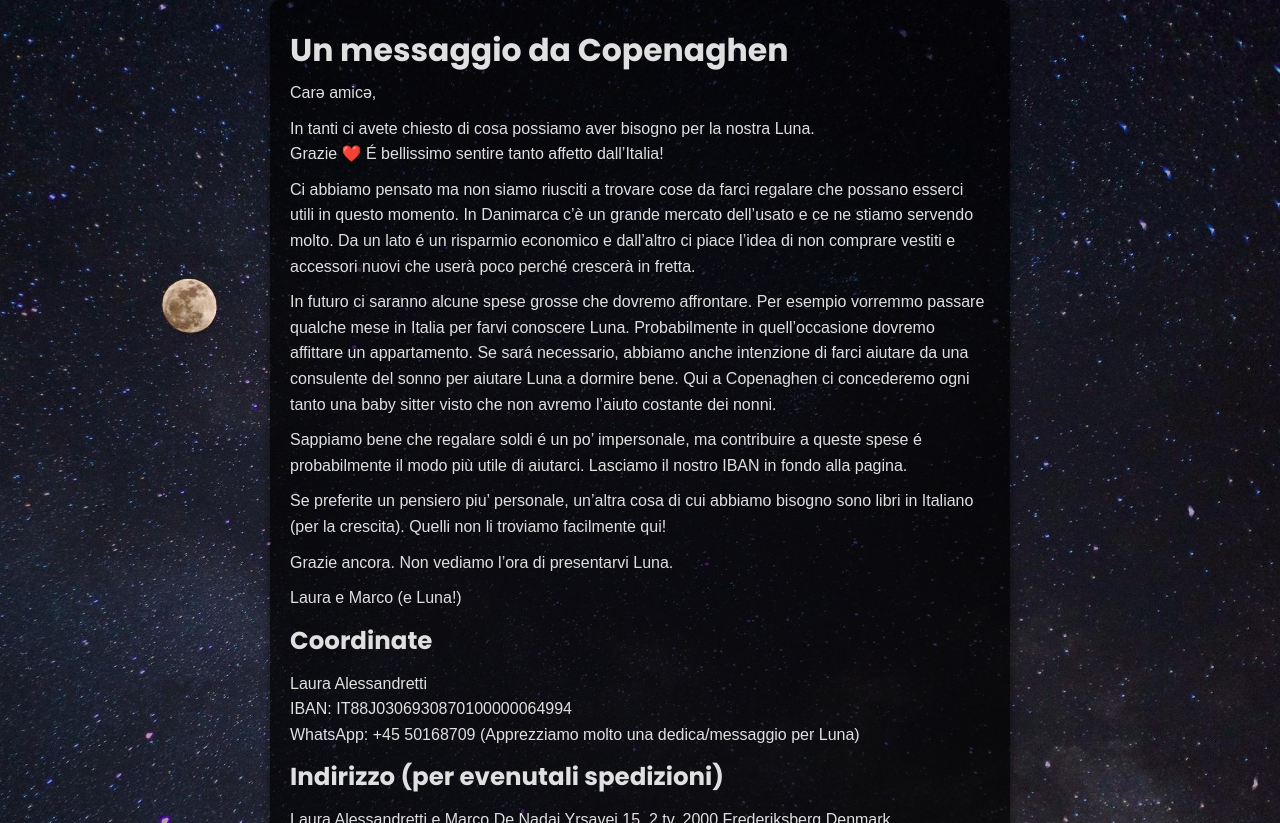
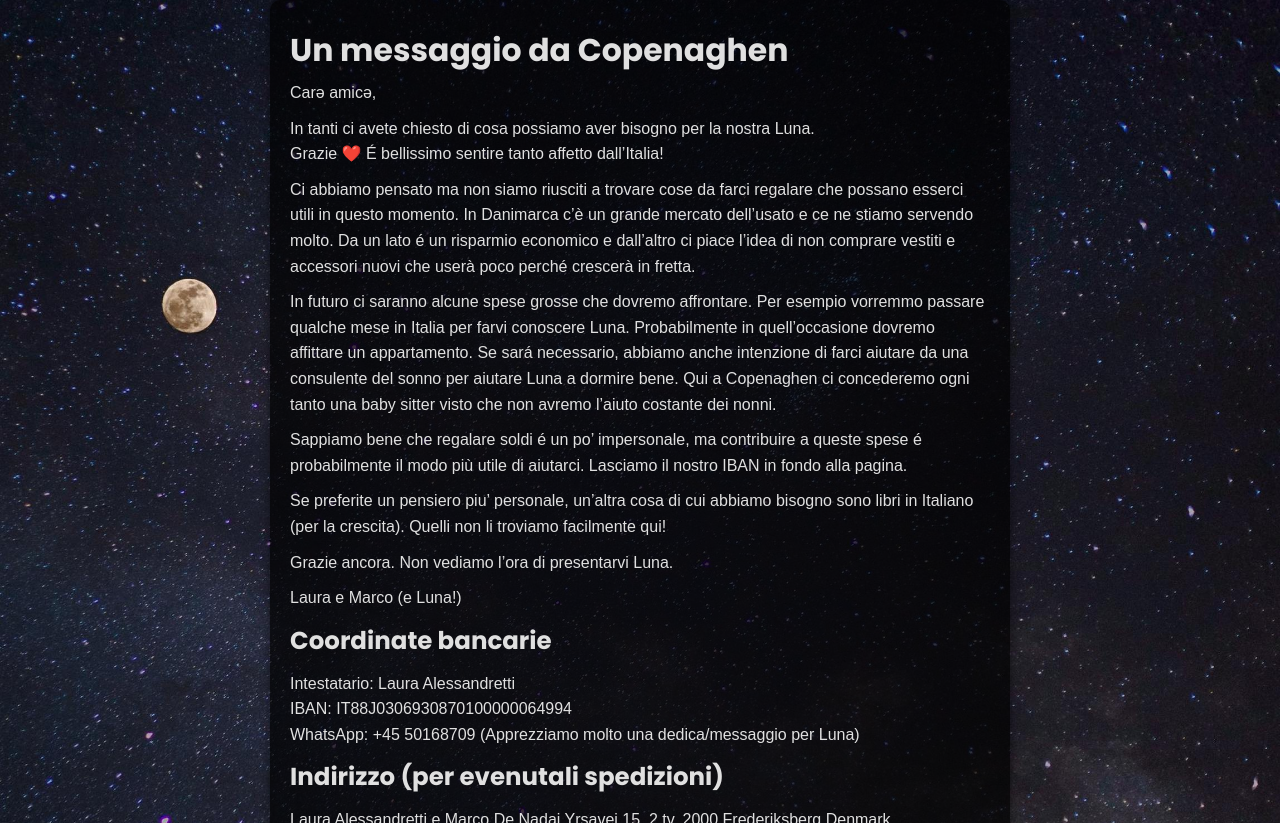
Before and after one commit to lalessan/lalessan.github.io, a Jekyll site: the page built from luna.md, in a window 1280 px wide. Shown: the top 823 px of the page. Built offline with Jekyll 4.4.1, drawn with Linux system fonts in a browser that asks for light colours; grey boxes are pictures that could not be loaded.

Commit message:
small changes

```diff
--- a/luna.md
+++ b/luna.md
@@ -26,9 +26,9 @@ Grazie ancora. Non vediamo l'ora di presentarvi Luna.
 Laura e Marco (e Luna!)
 
 
-### Coordinate
+### Coordinate bancarie
 
-Laura Alessandretti
+Intestatario: Laura Alessandretti
 IBAN: IT88J0306930870100000064994
 WhatsApp: +45 50168709  (Apprezziamo molto una dedica/messaggio per Luna)
 
```
